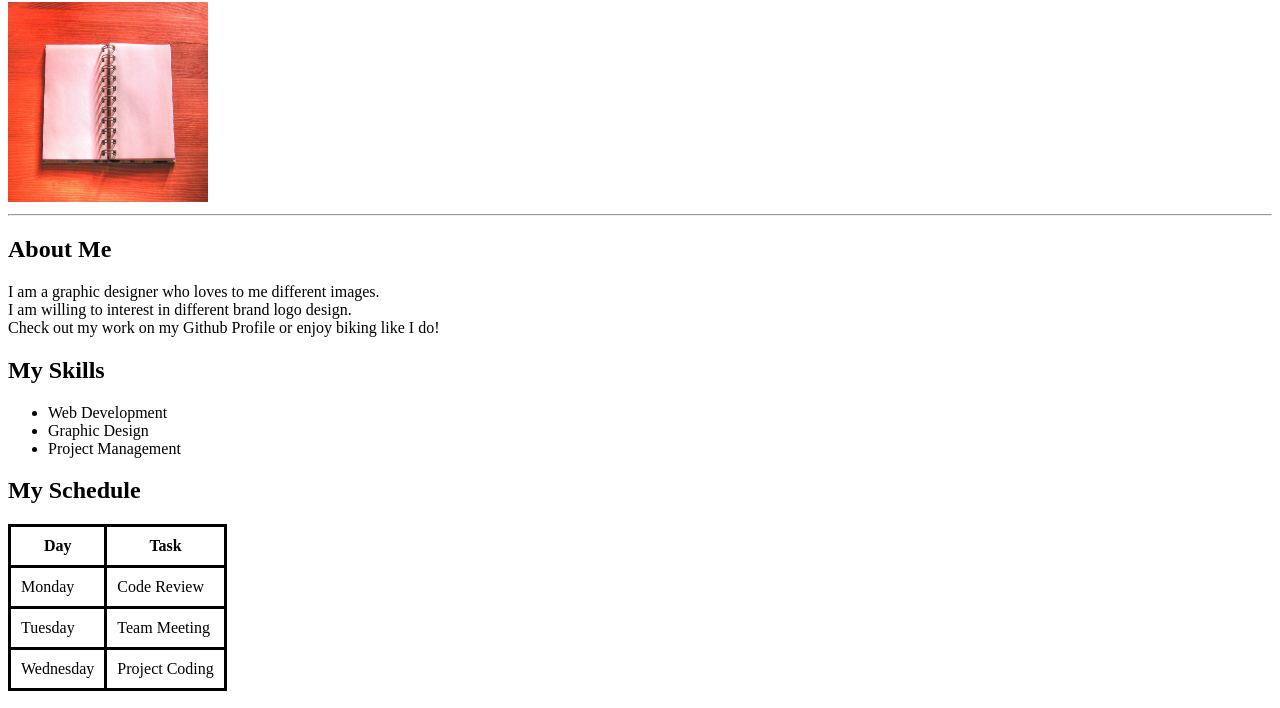
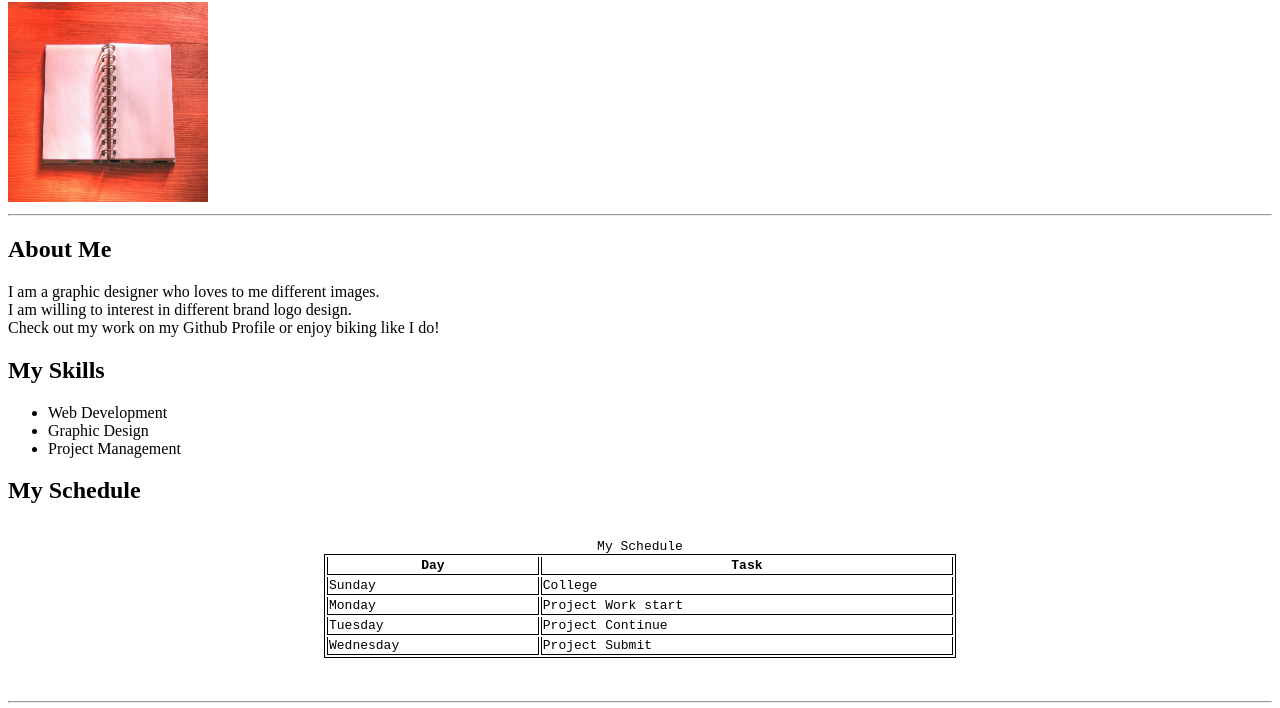
Before and after one commit to biraj-ttttt/api-service, a plain HTML site: page day1/myself.html in a window 1280 px wide. Shown: the part 78-786 px from the top of the page. Drawn offline with Linux system fonts and the light colour scheme.

Commit message:
myself.commit

```diff
--- a/day1/myself.html
+++ b/day1/myself.html
@@ -7,9 +7,10 @@
 
     <style>
         table, th, td {
-            border: 3px solid black;
-            border-collapse: collapse;
-            padding: 10px;
+            margin:auto;
+            border-bottom: 1px solid black;
+            border-left: 1px solid black;
+            border-right: 1px solid black;
         }
     </style>
 </head>
@@ -34,25 +35,32 @@
     </ul>
 
     <h2>My Schedule</h2>
-    <table>
+    <pre>
+        <table style="border: 1px solid black;"width="50%", bg color="white">
+            <caption>My Schedule</caption>
             <tr>
                 <th>Day</th>
                 <th>Task</th>
             </tr>
             <tr>
+                <td>Sunday</td>
+                <td>College</td>
+            </tr>
+            <tr>
                 <td>Monday</td>
-            <td>Code Review</td>
+                <td>Project Work start</td>
             </tr>
             <tr>
                 <td>Tuesday</td>
-            <td>Team Meeting</td>
+                <td>Project Continue</td>
             </tr>
         <tr>
                 <td>Wednesday</td>
-            <td>Project Coding</td>
+                <td>Project Submit</td>
             </tr>
           </table>
-
+    </pre>
+      <hr/>
     <h2>My Goals</h2>
     <p><strong>Short term:</strong></p>
     <ul>
```
Lines whose indentation alone changed are shown as unchanged.
